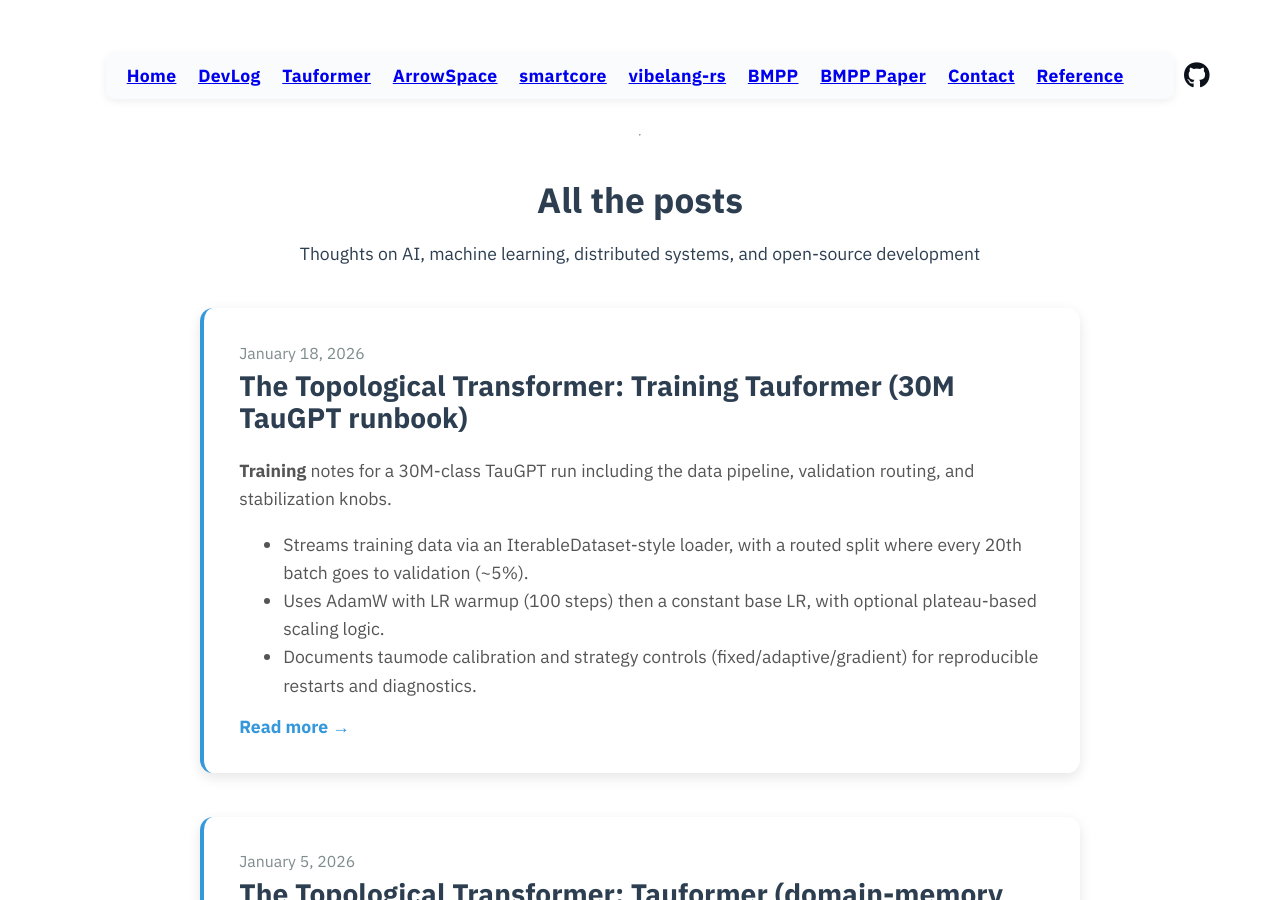
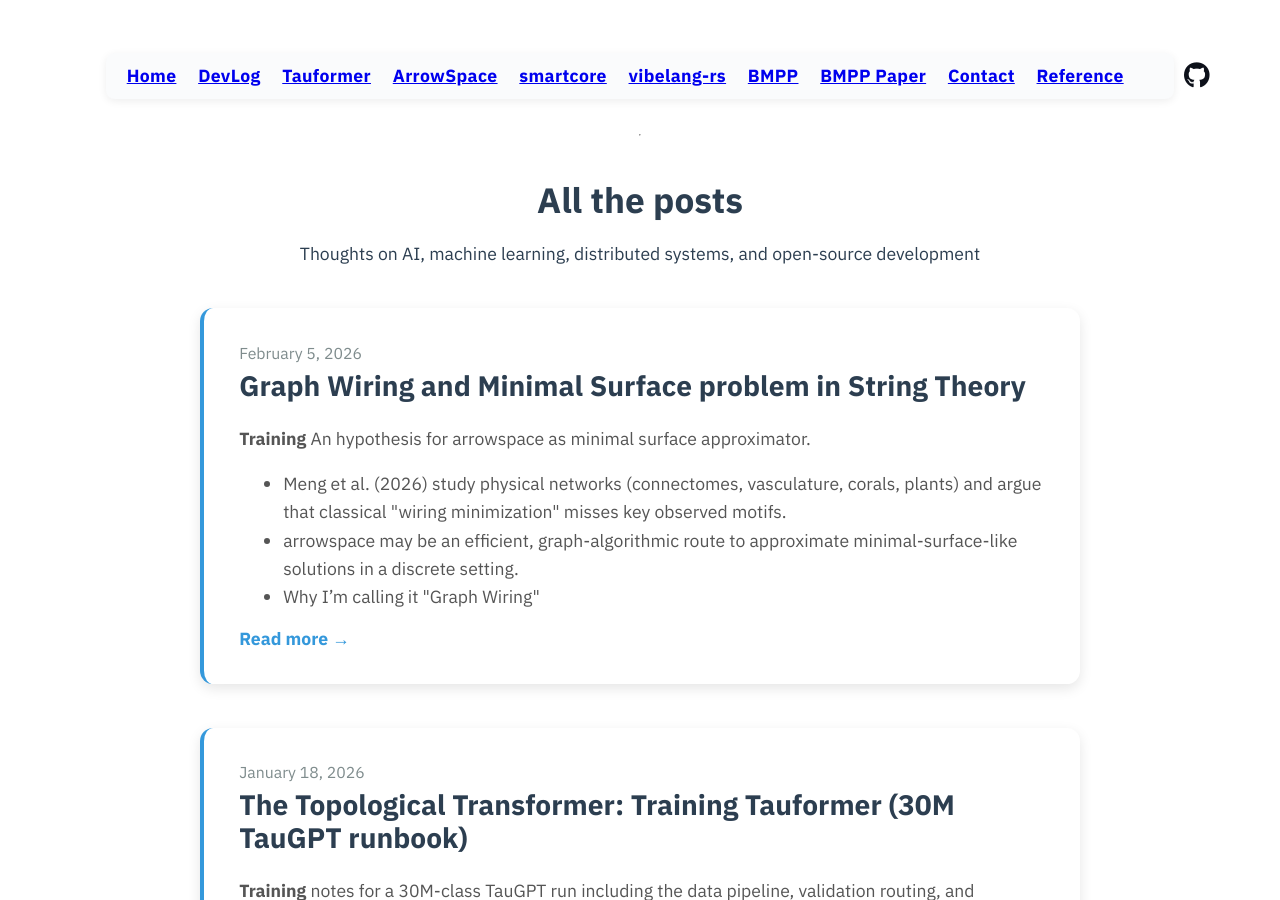
Before and after one commit to Mec-iS/staticwebpage, a Jekyll site: the page built from blog.md, in a window 1280 px wide and 900 px high. Built offline with Jekyll 4.4.1, drawn with Linux system fonts in a browser that asks for light colours; nearby versions of some CDN libraries.

Commit message:
add card to blog page

```diff
--- a/blog.md
+++ b/blog.md
@@ -11,6 +11,23 @@ layout: default
     </div>
 
     <div class="blog-posts">
+<article class="blog-post-card">
+    <div class="blog-post-meta">February 5, 2026</div>
+    <h2 class="blog-post-title">
+        <a href="/posts/014_arrowspace_and_string_theory_minimal_surfaces">
+            Graph Wiring and Minimal Surface problem in String Theory
+        </a>
+    </h2>
+    <div class="blog-post-abstract">
+        <p><strong>Training</strong> An hypothesis for arrowspace as minimal surface approximator.</p>
+        <ul>
+            <li>Meng et al. (2026) study physical networks (connectomes, vasculature, corals, plants) and argue that classical "wiring minimization" misses key observed motifs.</li>
+            <li>arrowspace may be an efficient, graph-algorithmic route to approximate minimal-surface-like solutions in a discrete setting.</li>
+            <li>Why I’m calling it "Graph Wiring"</li>
+        </ul>
+    </div>
+    <a href="/posts/014_arrowspace_and_string_theory_minimal_surfaces" class="blog-read-more">Read more →</a>
+</article>
 
 <!-- Blog Post 13: Training Tauformer -->
 <article class="blog-post-card">
```
